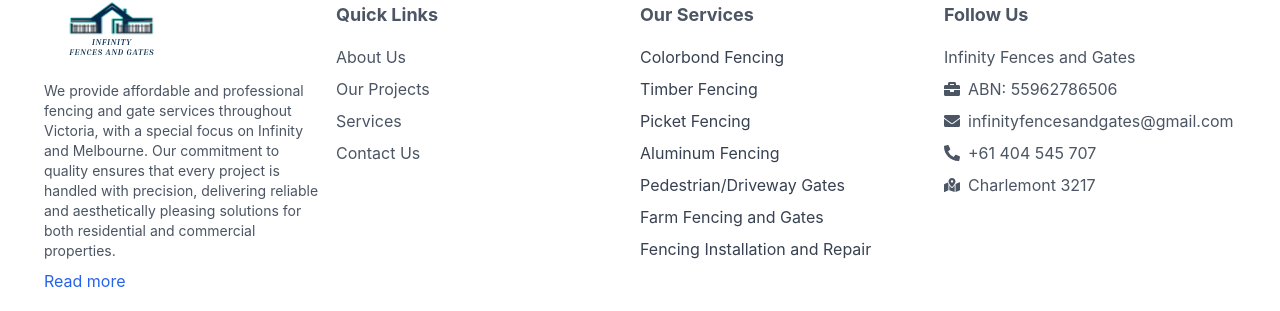
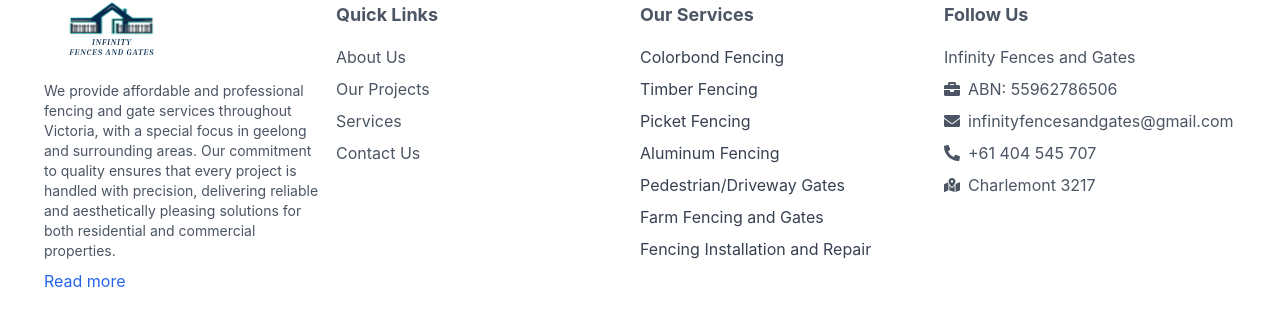
Before and after one commit to Adil3890/Infinity-Fences-And-Gates, a React (Create React App) app: page /service/installation-repair in a window 1280 px wide. Shown: the part 3058-3369 px from the top of the page. Built offline with nearby package versions, Linux system fonts and the light colour scheme.

Commit message:
Update Footer.jsx
update footer discription

```diff
--- a/src/components/Footer.jsx
+++ b/src/components/Footer.jsx
@@ -22,8 +22,8 @@
                 <img src={logo} alt="Company Logo" className="h-16 mb-4" />
                 <p className="text-sm">
                   We provide affordable and professional fencing and gate
-                  services throughout Victoria, with a special focus on Infinity
-                  and Melbourne. Our commitment to quality ensures that every
+                  services throughout Victoria, with a special focus in geelong and
+                  surrounding areas. Our commitment to quality ensures that every
                   project is handled with precision, delivering reliable and
                   aesthetically pleasing solutions for both residential and
                   commercial properties.
```
